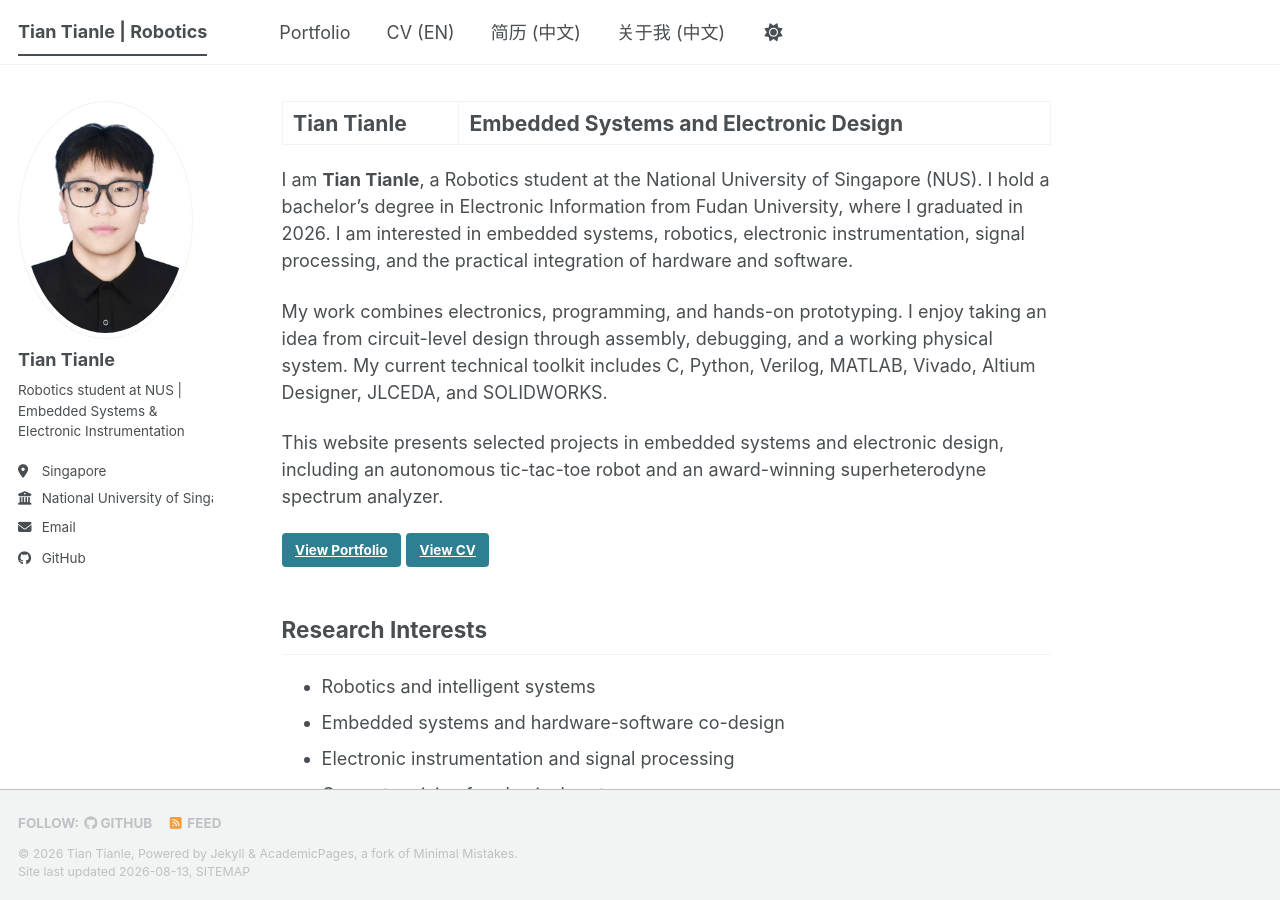
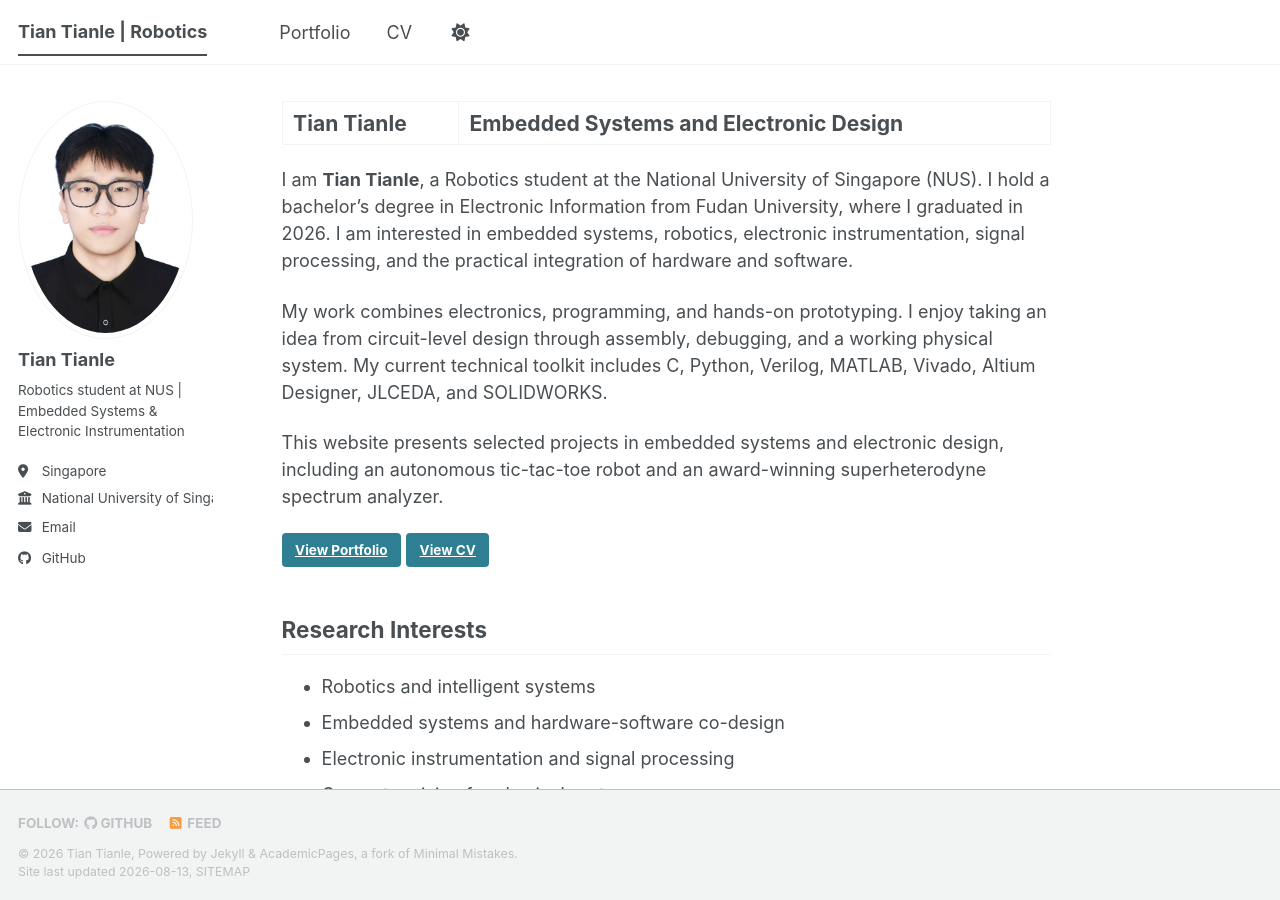
Before and after one commit to henrenzhenderen5/henrenzhenderen5.github.io, a Jekyll site: the page built from _pages/about.md, in a window 1280 px wide and 900 px high. Built offline with Jekyll 4.4.1, drawn with Linux system fonts in a browser that asks for light colours; a style sheet for code colours, icons or effects is not loaded.

Commit message:
Update navigation.yml

```diff
--- a/_data/navigation.yml
+++ b/_data/navigation.yml
@@ -2,11 +2,5 @@ main:
   - title: "Portfolio"
     url: /portfolio/
 
-  - title: "CV (EN)"
+  - title: "CV"
     url: /cv/
-
-  - title: "简历 (中文)"
-    url: /cv-zh/
-
-  - title: "关于我 (中文)"
-    url: /about-zh/
```
